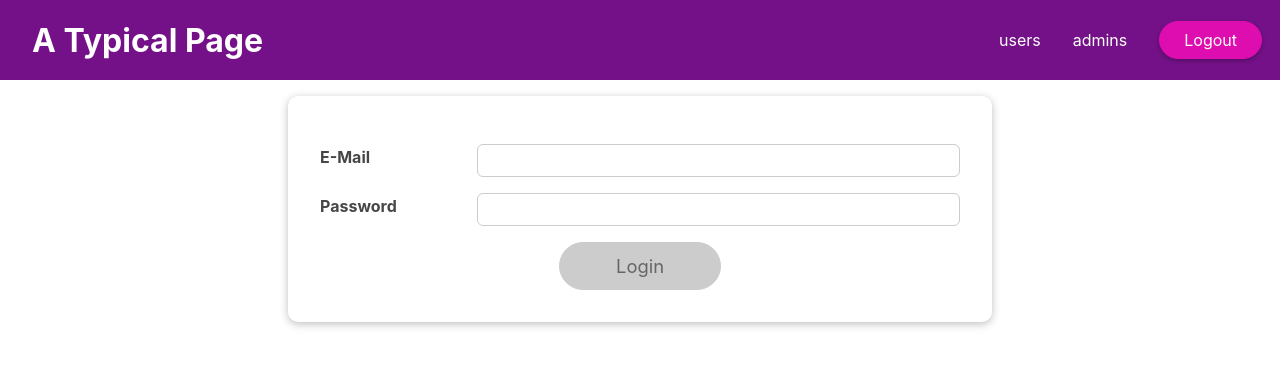
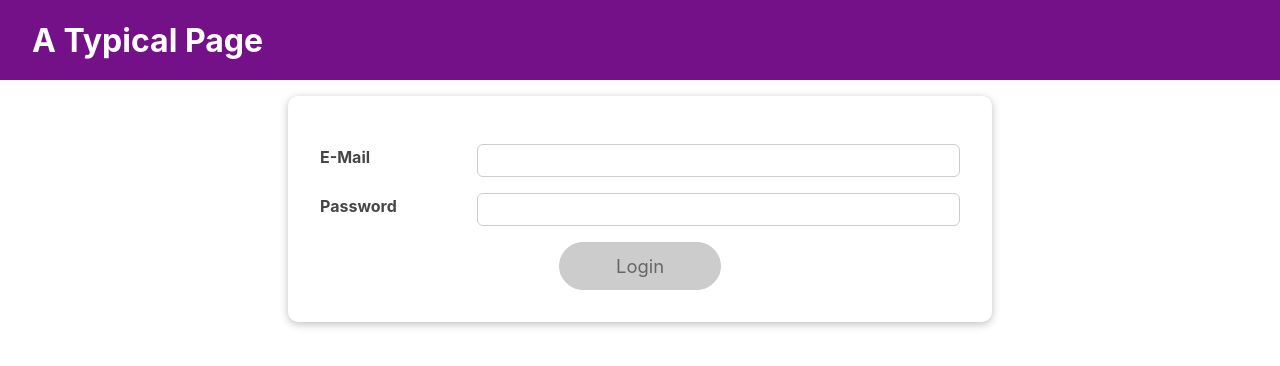
Before and after one commit to ahmedabdrabou110/Hook-effect, a React (Create React App) app: page / in a window 1280 px wide. Shown: the top 366 px of the page. Built offline with nearby package versions, Linux system fonts and the light colour scheme.

Commit message:
Refactor on version 4

```diff
--- a/src/App.js
+++ b/src/App.js
@@ -41,8 +41,8 @@ function App() {
       isLoggedIn:login
     }}>
       <MainHeader  onClick={LogoutHandler} />
-      {login && <Input onLogin={loginHandler} />}
-      {!login && <Home />}
+      {login && <Input  onLogin={loginHandler} />}
+      {!login && <Home onLogout = {LogoutHandler}/>}
     </AuthContext.Provider>
   );
 }
--- a/src/components/Home/Home.js
+++ b/src/components/Home/Home.js
@@ -1,13 +1,15 @@
 import React from "react";
+import Button from "../UI/Button/Button";
 
 import Card from "../UI/Card/Card";
 
 import styles from "./Home.module.css";
 
-const Home = () => {
+const Home = (props) => {
   return (
     <Card className={styles.home}>
       <h1>Welcome Back !</h1>
+      <Button onClick={props.onLogout}>Logout</Button>
     </Card>
   );
 };
--- a/src/components/MainHeader/MainHeader.js
+++ b/src/components/MainHeader/MainHeader.js
@@ -10,7 +10,7 @@ const MainHeader = (props) => {
           return (
           <header className={styles["main-header"]}>
             <h1>a typical page</h1>
-            {!ctx.login && <Navigator onClick={props.onClick} />}
+            {!ctx.isLoggedIn && <Navigator onClick={props.onClick} />}
           </header>
         );
         }
```
